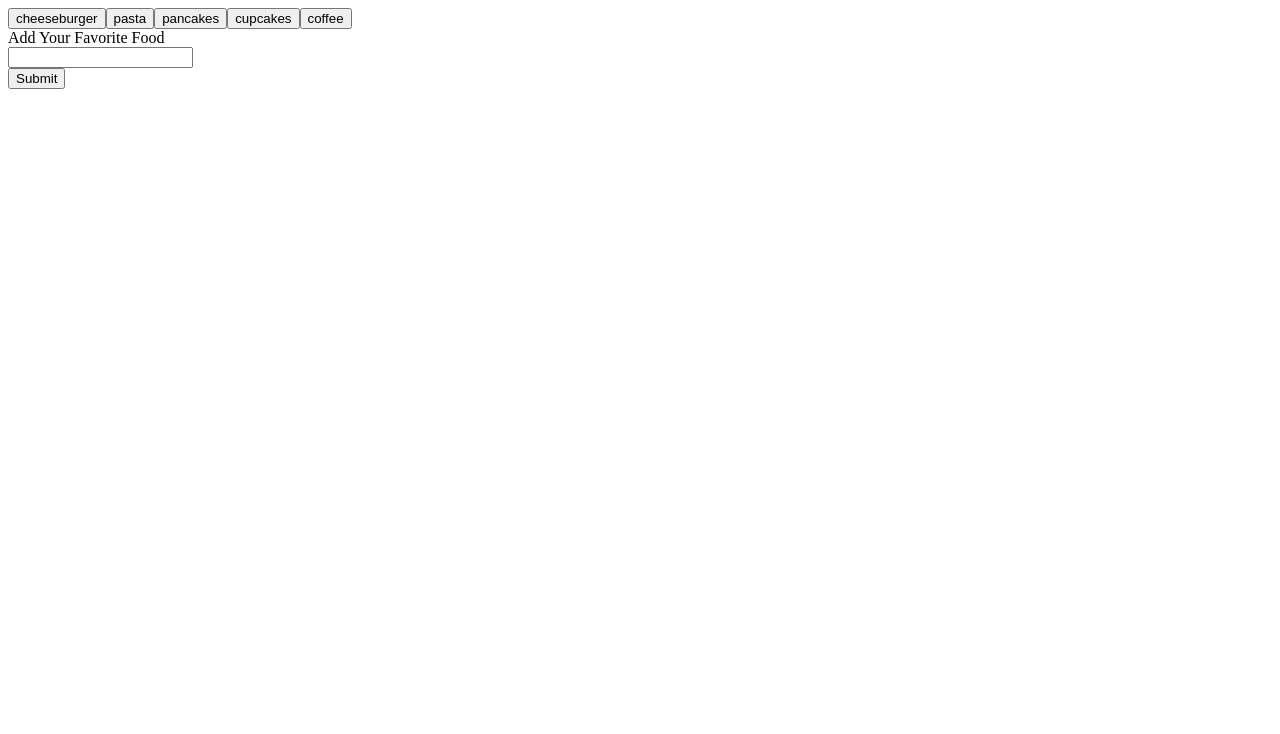
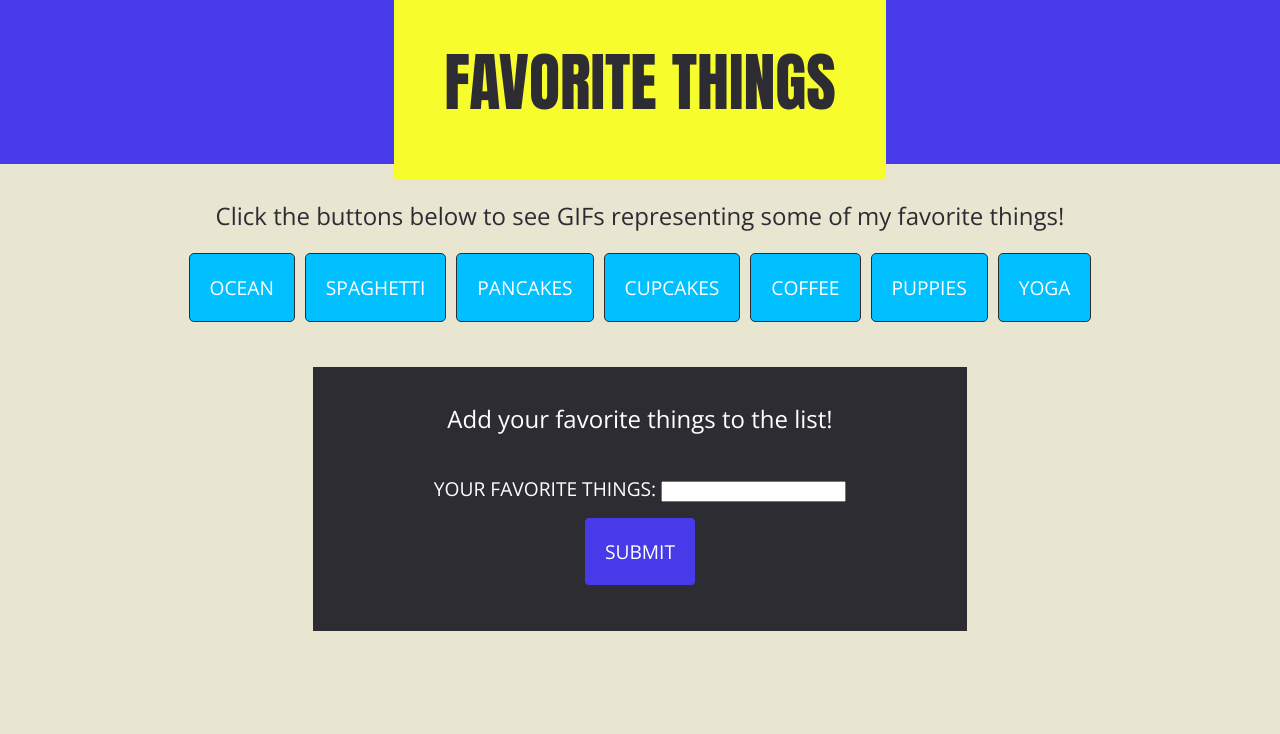
Before and after one commit to ajbrolly/Giphy-API, a plain HTML site: page index.html in a window 1280 px wide. Drawn offline with nearby package versions, Linux system fonts and the light colour scheme.

Commit message:
working js files & css files

```diff
--- /dev/null
+++ b/assets/css/reset.css
@@ -0,0 +1,44 @@
+
+html, body, div, span, applet, object, iframe,
+h1, h2, h3, h4, h5, h6, p, blockquote, pre,
+a, abbr, acronym, address, big, cite, code,
+del, dfn, em, img, ins, kbd, q, s, samp,
+small, strike, strong, sub, sup, tt, var,
+b, u, i, center,
+dl, dt, dd, ol, ul, li,
+fieldset, form, label, legend,
+table, caption, tbody, tfoot, thead, tr, th, td,
+article, aside, canvas, details, embed,
+figure, figcaption, footer, header, hgroup,
+menu, nav, output, ruby, section, summary,
+time, mark, audio, video {
+	margin: 0;
+	padding: 0;
+	border: 0;
+	font-size: 100%;
+	font: inherit;
+	vertical-align: baseline;
+}
+/* HTML5 display-role reset for older browsers */
+article, aside, details, figcaption, figure,
+footer, header, hgroup, menu, nav, section {
+	display: block;
+}
+body {
+	line-height: 1;
+}
+ol, ul {
+	list-style: none;
+}
+blockquote, q {
+	quotes: none;
+}
+blockquote:before, blockquote:after,
+q:before, q:after {
+	content: '';
+	content: none;
+}
+table {
+	border-collapse: collapse;
+	border-spacing: 0;
+}
--- a/assets/css/style.css
+++ b/assets/css/style.css
@@ -0,0 +1,118 @@
+/*     Basic Styles     */
+body {
+	font-family: 'Open Sans', sans-serif;
+	background-color: #E8E5D1;
+	color: #2E2C33;
+}
+
+header {
+	background-color: #473AE8;
+	padding: 50px 0;
+	text-align: center;
+}
+
+h1 {
+	font-size: 4em;
+	font-family: 'Anton', sans-serif;
+	text-transform: uppercase;
+	background-color: #F7FC2D;
+	padding: 50px;
+	display: inline;
+	color: #2E2C33;
+}
+
+h2{
+	font-size: 1.5em;
+	margin: 20px 0;
+}
+
+p {
+	margin-bottom: 20px;
+}
+
+/*     Layout Styles     */
+.container {
+	width: 80%;
+	margin: 0 auto;
+	padding: 20px 0;
+	text-align: center;
+}
+
+.fave-div {
+	float: left;
+	padding: 10px 20px 20px 0;
+}
+
+.clearfix {
+	content: "";
+	clear: both;
+	display: block;
+}
+
+/*     Button Styles     */
+
+button {
+	border: 1px solid #2E2C33;
+    border-radius: 5px;
+    background-color: #00C0FF;
+    color: #fff;
+    margin: 5px;
+}
+
+button:hover {
+    background-color: #2E2C33;
+    color: #F7FC2D;
+}
+
+.faves {
+	font-family: 'Open Sans', sans-serif;
+	text-transform: uppercase;
+	font-size: 1.2em;
+	padding: 20px;
+}
+
+/*     Form Styles     */
+
+.form-div {
+	background-color: #2E2C33;
+	padding: 20px;
+	width: 60%;
+	margin: 40px auto;
+}
+
+.form-div h2 {
+	color: #fff;
+}
+
+#fave-form {
+	padding: 20px 0;
+}
+
+label {
+	padding: 20px 0;
+	font-size: 1.2em;
+	color: #fff;
+	text-transform: uppercase;
+}
+
+input {
+	margin: 10px 0;
+}
+
+#add-fave {
+	border: 1px solid #2E2C33;
+    border-radius: 5px;
+    background-color: #473AE8;
+    color: #fff;
+    margin: 5px;
+    padding: 20px;
+    font-family: 'Open Sans', sans-serif;
+	text-transform: uppercase;
+	font-size: 1.2em;
+	padding: 20px;
+}
+
+#add-fave:hover {
+    background-color: #F7FC2D;
+    color: #473AE8;
+}
--- a/assets/javascript/app.js
+++ b/assets/javascript/app.js
@@ -1,46 +1,94 @@
 $(document).ready(function() {
 
-var topics = ['cheeseburger', 'pasta', 'pancakes', 'cupcakes', 'coffee'];
+// List of my favoriate things
+var topics = ['Ocean', 'Spaghetti', 'Pancakes', 'Cupcakes', 'Coffee', 'Puppies', 'Yoga'];
 
-function getGiphInfo() {
+// Create dynamic buttons for each topic and diplay them in HTML
+function createButtons() {
+	$("#fave-buttons").empty();
 
-	var topic = $(this).attr('data-food');
-	var queryURL = 'https://www.api.giphy.com/v1/gifs/search?q=' + topic +'&api+key=puh3MW9zQIIE8RC1EiQuEBjjEg5JFVU3&limit=10';
+	for (var j = 0; j < topics.length; j++) {
 
+	  var button = $('<button>');
+	  button.addClass('faves');
+	  button.attr('data-fave', topics[j]);
+	  button.text(topics[j]);
+	  $("#fave-buttons").append(button);
+	}
 
+	// When a button is clicked make AJAX call using search query from topics array
+	$('button').on('click', function() {
+		var currentTopic = $(this).attr('data-fave');
+		var queryURL = 'https://api.giphy.com/v1/gifs/search?q=' +
+	        currentTopic + '&api_key=dc6zaTOxFJmzC&limit=10';
 
 		$.ajax({
 		url: queryURL,
 		method: 'GET'
 		}).done(function(response) {
 
-		var foodDiv = $('<div class="food">');
+	// Take the reponse and append to the HTML
 			console.log(response);
+			var results = response.data;
+
+			for (var i = 0; i < results.length; i++) {
+				var gifDiv = $('<div class="fave-div">');
+				gifDiv.empty();
+				var rating = results[i].rating;
+				var r = $('<div>').text('Rating: ' + rating);
+
+				var image = $('<img>');
+				image.attr('src', results[i].images.fixed_height_still.url);
+				image.attr('class', 'gif');
+				image.attr('data-state', 'still')
+				image.attr('data-still', results[i].images.fixed_height_still.url)
+				image.attr('data-animate', results[i].images.fixed_height.url)
+
+
+				gifDiv.prepend(r);
+				gifDiv.prepend(image);
+				$('#faves').prepend(gifDiv);
+				console.log(currentTopic);
+			}
 		})
+	});
+};
 
-}
+createButtons();
 
-function createButtons() {
-    $("#food-buttons").empty();
-
-    for (var i = 0; i < topics.length; i++) {
-
-      var button = $('<button>');
-      button.addClass('food');
-      button.attr('data-food', topics[i]);
-      button.text(topics[i]);
-      $("#food-buttons").append(button);
-    }
-}
-
-$('#add-food').click(function(event) {
-	var foodTopic = $('#food-input').val().trim();
-	topics.push(foodTopic);
+// Add your own Favorites to my list
+// When 'Submit' button is clicked, the user input is captured
+// and added to the topics array, a new button is created
+	$('#add-fave').on('click', function(event) {
+		event.preventDefault();
+		var newTopic = $('#fave-input').val().trim();
+		topics.push(newTopic);
 		createButtons();
 	});
 
-$(document).click('.food', getGiphInfo);
+// Animate GIFs when they are clicked
+	// Select any element with the class name 'gif'
+	// and run function when element is clicked
+	$('.gif').on('click', function() {
 
-createButtons();
+		var img = $(this);
+		var state = img.attr('data-state');
+
+		// Checks to see if data-state attribute is set to 'still'
+		// If 'still' = true, then on-click the image url is changed to the URL set in data-animate
+		// The data-state attribute is changed to 'animate'
+		if (state === 'still') {
+			img.attr('src', img.attr('data-animate'));
+			img.attr('data-state', 'animate');
+		}
+
+		// If the data-state is anything other than still
+		// On-click the image url is changed to the URL save in data-still
+		// The data-state is set to still
+		else {
+			img.attr('src', img.attr('data-still'));
+			img.attr('data-state', 'still');
+		}
 
 	});
+});
--- a/index.html
+++ b/index.html
@@ -1,28 +1,36 @@
 <!DOCTYPE html>
 <html>
 <head>
-	<title></title>
+	<title>Giphy API | My Favorite Things</title>
+	<link rel="stylesheet" type="text/css" href="assets/css/reset.css">
+	<link rel="stylesheet" type="text/css" href="assets/css/style.css">
+	<link href="https://fonts.googleapis.com/css?family=Anton|Open+Sans" rel="stylesheet">
 </head>
 <body>
+<header>
+	<h1>Favorite Things</h1>
+</header>
+<div class="container">
+	<h2>Click the buttons below to see GIFs representing some of my favorite things!</h2>
+	<div id="fave-buttons">
 
-<div id="food-buttons">
+	</div>
+	<div class="form-div">
+		<h2>Add your favorite things to the list!</h2>
+		<form id="fave-form">
+			<label for="fave-input">Your Favorite Things: </label>
+			<input type="text" id="fave-input"><br>
+			<input type="submit" id="add-fave" value="Submit">
+		</form>
+	</div>
+</div>
+<div class="container clearfix">
+	<div id="faves">
 
+	</div>
 </div>
 
-<form id="food-form">
-	<label for="food-input">Add Your Favorite Food</label><br>
-	<input type="text" id="food-input"><br>
-	<input type="submit" id="add-food" value="Submit">
-</form>
-
-<div id="food">
-
-</div>
-
-<script
-  src="https://code.jquery.com/jquery-3.2.1.min.js"
-  integrity="sha256-hwg4gsxgFZhOsEEamdOYGBf13FyQuiTwlAQgxVSNgt4="
-  crossorigin="anonymous"></script>
+<script src="https://cdnjs.cloudflare.com/ajax/libs/jquery/3.2.1/jquery.min.js"></script>
 <script src="assets/javascript/app.js" type="text/javascript"></script>
 </body>
 </html>
```
Also changed, not shown: 1 other file. Lines whose indentation alone changed are shown as unchanged.
